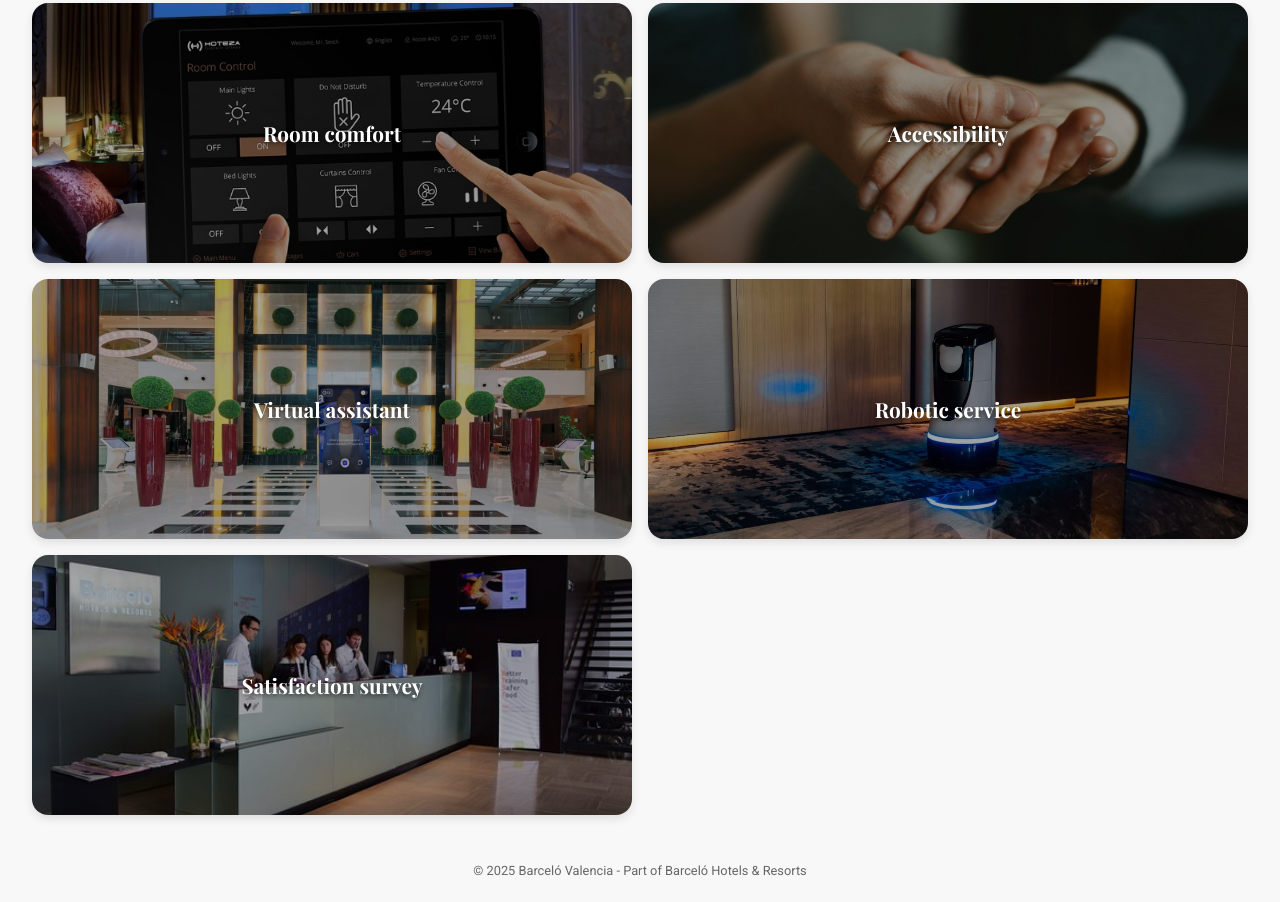
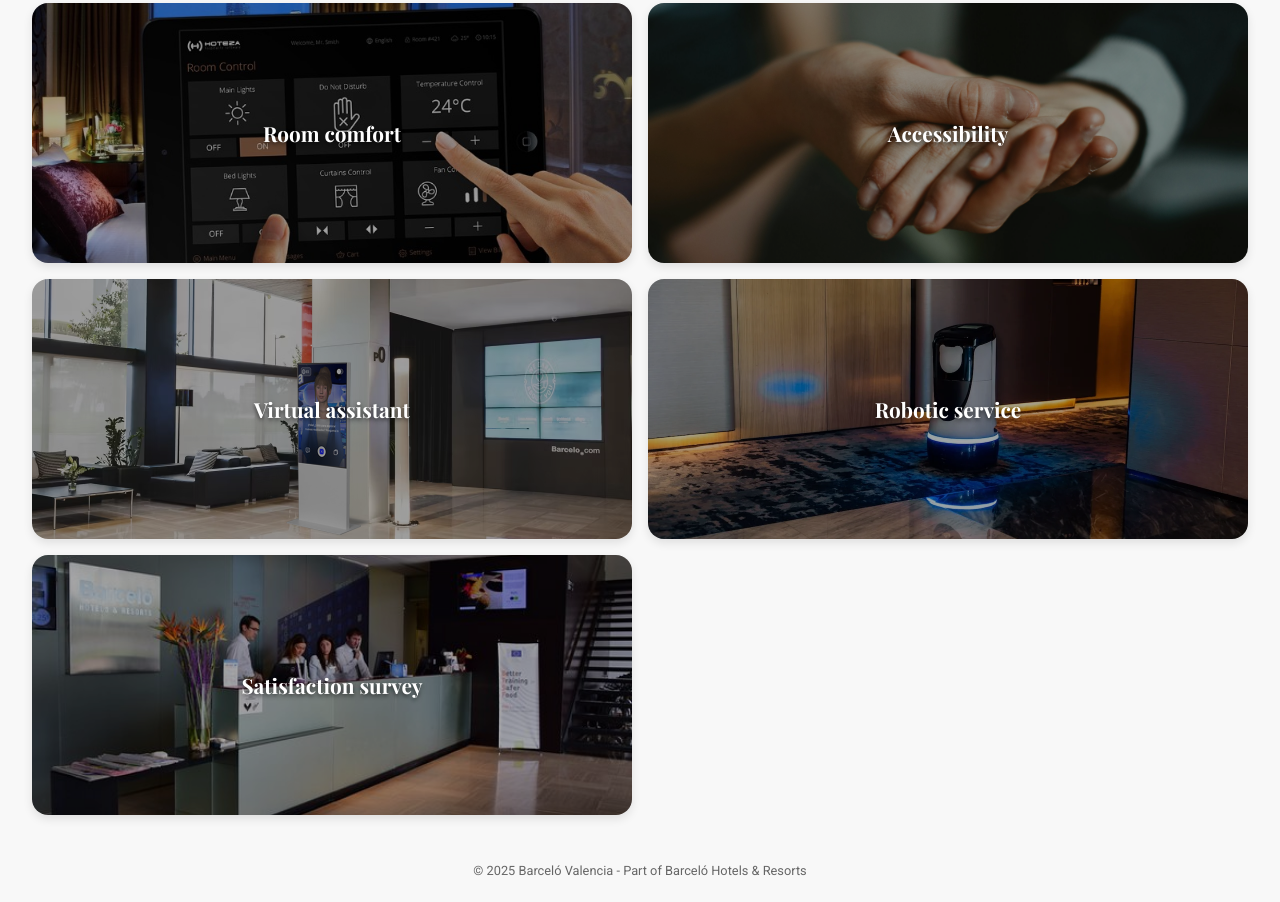
Before and after one commit to caralovell/landingBarcelo, a plain HTML site: page landing2.html in a window 1280 px wide. Shown: the part 1270-2172 px from the top of the page. Drawn offline with nearby package versions, Linux system fonts and the light colour scheme.

Commit message:
Update landing2.html

```diff
--- a/landing2.html
+++ b/landing2.html
@@ -284,7 +284,7 @@ button:disabled {
 <span>Accessibility</span>
 </div>
 <a class="section-button" href="https://vega.imascono.com/" data-external>
-<img src="./hotel/virtual.jpg" alt="Virtual assistant">
+<img src="./hotel/totem.jpg" alt="Virtual assistant">
 <span>Virtual assistant</span>
 </a>
 <div class="section-button" onclick="navigateTo('technologyPage')">
```
